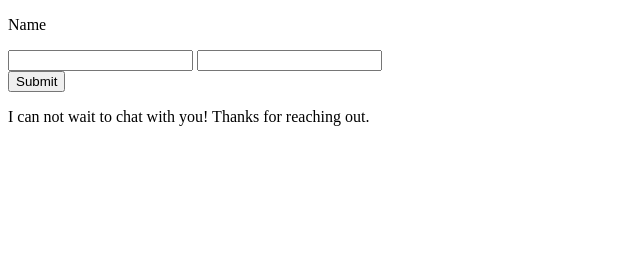
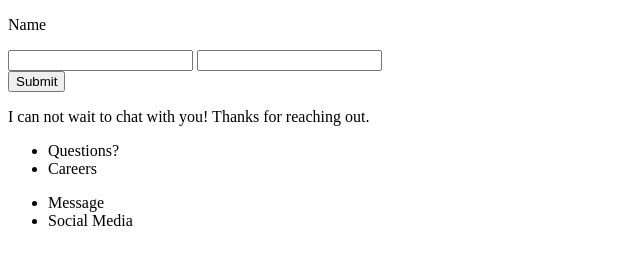
Before and after one commit to DerrickMartin/contact_form, a plain HTML site: page index.html in a window 1280 px wide. Shown: the part 105-370 px from the top of the page, without its empty margins (0-640 px from the left). Drawn offline with Linux system fonts and the light colour scheme.

Commit message:
Added style sheet, and footer section

```diff
--- a/index.html
+++ b/index.html
@@ -27,6 +27,20 @@
                 <p>I can not wait to chat with you! Thanks for reaching out.</p>
             </div>
 
+            <footer>
+                <div class="footer_container">
+                    <ul>
+                        <li>Questions?</li>
+                        <li>Careers</li>
+                    </ul>
+                </div>
+                <div class="footer_container">
+                    <ul>
+                        <li>Message</li>
+                        <li>Social Media</li>
+                    </ul>
+                </div>
+            </footer>
     </div>
 
 </body>
```
Also changed, not shown: style.css (added, +16 -0 lines).
